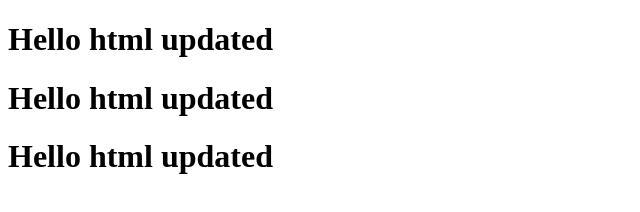
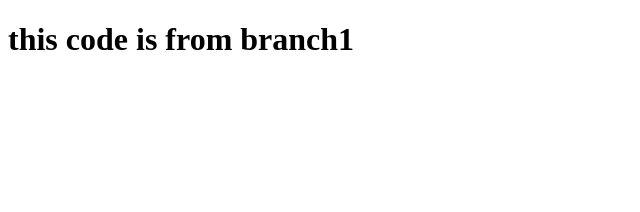
Before and after one commit to ravigopani/git_test, a plain HTML site: page index.html in a window 1280 px wide. Shown: the whole page, without its empty margins (0-640 px from the left). Drawn offline with Linux system fonts and the light colour scheme.

Commit message:
branch1 commit

```diff
--- a/index.html
+++ b/index.html
@@ -3,11 +3,9 @@
 <head>
 	<meta charset="utf-8">
 	<meta name="viewport" content="width=device-width, initial-scale=1">
-	<title>this is test file</title>
+	<title>this is Index file</title>
 </head>
 <body>
-	<h1>Hello html updated</h1>
-	<h1>Hello html updated</h1>
-	<h1>Hello html updated</h1>
+	<h1>this code is from branch1</h1>
 </body>
 </html>
```
Also changed, not shown: index2.html (+5 -4 lines).
